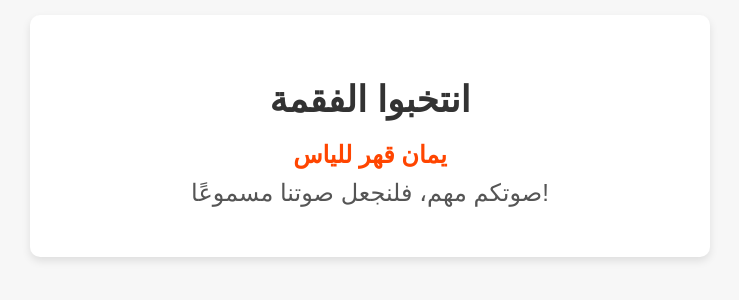
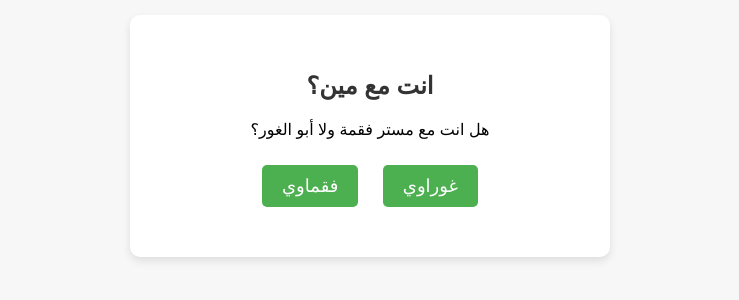
Before and after one commit to azez231/Azez, a plain HTML site: page index.html in a window 1280 px wide. Shown: the part 264-564 px from the top of the page, without its empty margins (270-1009 px from the left). Drawn offline with Linux system fonts and the light colour scheme.

Commit message:
Update index.html

```diff
--- a/index.html
+++ b/index.html
@@ -3,7 +3,7 @@
 <head>
     <meta charset="UTF-8">
     <meta name="viewport" content="width=device-width, initial-scale=1.0">
-    <title>انتخبوا الفقمة يمان قهر للياس</title>
+    <title>موقع الفقمة</title>
     <style>
         body {
             font-family: 'Arial', sans-serif;
@@ -14,6 +14,7 @@
             justify-content: center;
             align-items: center;
             height: 100vh;
+            flex-direction: column;
         }
         .container {
             text-align: center;
@@ -21,30 +22,48 @@
             border-radius: 10px;
             box-shadow: 0 4px 8px rgba(0, 0, 0, 0.1);
             padding: 40px;
-            max-width: 600px;
+            max-width: 400px;
             width: 90%;
         }
         h1 {
-            font-size: 36px;
+            font-size: 24px;
             color: #333;
             margin-bottom: 20px;
         }
-        p {
-            font-size: 24px;
-            color: #555;
-            margin: 10px 0;
+        button {
+            background-color: #4CAF50; /* لون زر إيجابي */
+            color: white;
+            padding: 10px 20px;
+            border: none;
+            border-radius: 5px;
+            cursor: pointer;
+            font-size: 18px;
+            margin: 10px;
         }
-        .highlight {
-            color: #ff4500; /* لون مميز للنص */
-            font-weight: bold;
+        button:hover {
+            background-color: #45a049; /* لون عند التحويم على الزر */
         }
     </style>
 </head>
 <body>
     <div class="container">
-        <h1>انتخبوا الفقمة</h1>
-        <p class="highlight">يمان قهر للياس</p>
-        <p>صوتكم مهم، فلنجعل صوتنا مسموعًا!</p>
+        <h1>انت مع مين؟</h1>
+        <p>هل انت مع مستر فقمة ولا أبو الغور؟</p>
+        <button onclick="checkAnswer('فقماوي')">فقماوي</button>
+        <button onclick="checkAnswer('غوراوي')">غوراوي</button>
     </div>
+
+    <script>
+        function checkAnswer(answer) {
+            if (answer === 'فقماوي') {
+                alert('الإجابة صحيحة!');
+                setTimeout(() => {
+                    document.body.innerHTML = '<h1>يلا اطلع برا!</h1>';
+                }, 1000);
+            } else {
+                alert('الإجابة خطأ!');
+            }
+        }
+    </script>
 </body>
 </html>
```
